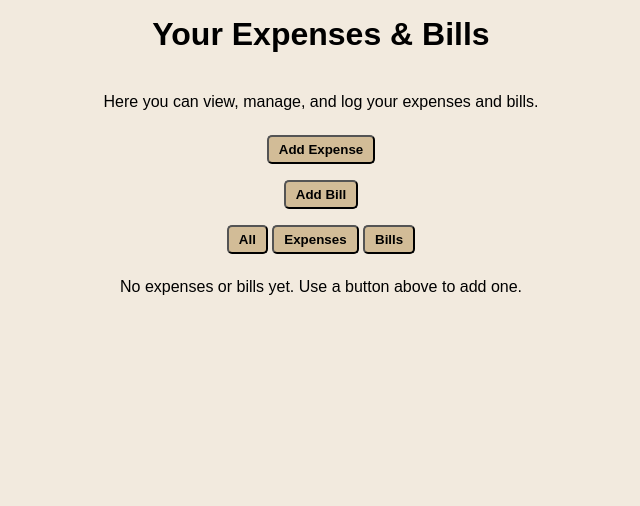
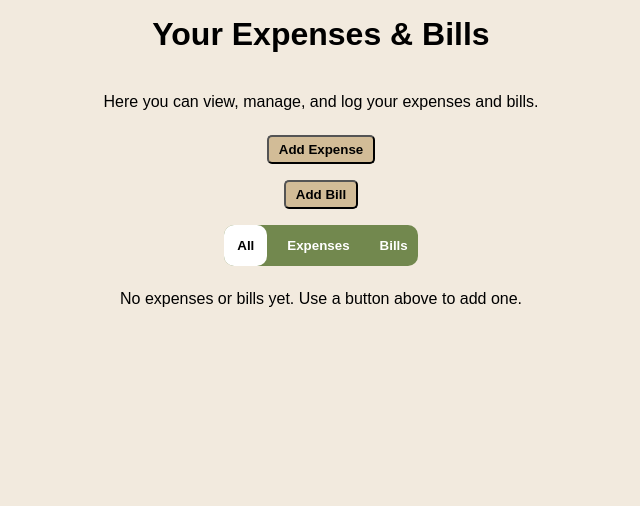
Before and after one commit to maliafecteau/tracking_app, a Flask app: page /expenses in a window 1280 px wide. Shown: the top 506 px of the page, without its empty margins (319-959 px from the left). Run offline with Flask 3, Linux system fonts and the light colour scheme; the visitor is signed in with stand-in values (Sample User, id 1).

Commit message:
changed css styling toggle filter btn

```diff
--- a/static/script.js
+++ b/static/script.js
@@ -14,8 +14,8 @@ document.addEventListener('DOMContentLoaded', () => { // wait for the DOM (Docum
             const filter = btn.dataset.filter; // get the filter type from the button's "data-filter" attribute
 
             // update "active" button styling
-            filterBtns.forEach(b => b.classList.remove('active'));
-            btn.classList.add('active');
+            filterBtns.forEach(b => b.classList.remove('active')); // remove "active" class from all buttons
+            btn.classList.add('active'); // add "active" class to the clicked button
 
             //filter rows
             rows.forEach(row => {
--- a/static/styles.css
+++ b/static/styles.css
@@ -131,3 +131,29 @@ table th, table td {
 .hidden {
     display: none;
 }
+
+.toggle-buttons {
+    display: flex;
+    gap: 10px;
+    border-radius: 10px;
+    border: transparent;
+    background-color: rgb(114, 136, 78);
+    backdrop-filter: blur(5.5px);
+}
+
+.toggle-btn {
+    background-color: transparent;
+    color: white;
+    padding: 10px;
+    border: transparent;
+    font-weight: bold;
+    border-radius: 10px;
+}
+
+.active {
+    background-color:white;
+    color: black;
+    font-weight: bold;
+    border: 3px solid rgba(255, 255, 255, 0.473);
+    border-radius: 10px;
+}
--- a/templates/expenses.html
+++ b/templates/expenses.html
@@ -27,9 +27,9 @@
     </div>
 
     <div class="toggle-buttons">
-        <button data-filter="all" class="active">All</button>
-        <button data-filter="expense">Expenses</button>
-        <button data-filter="bill">Bills</button>
+        <button data-filter="all" class="toggle-btn active">All</button>
+        <button data-filter="expense" class="toggle-btn">Expenses</button>
+        <button data-filter="bill" class="toggle-btn">Bills</button>
     </div>
 
 
```
